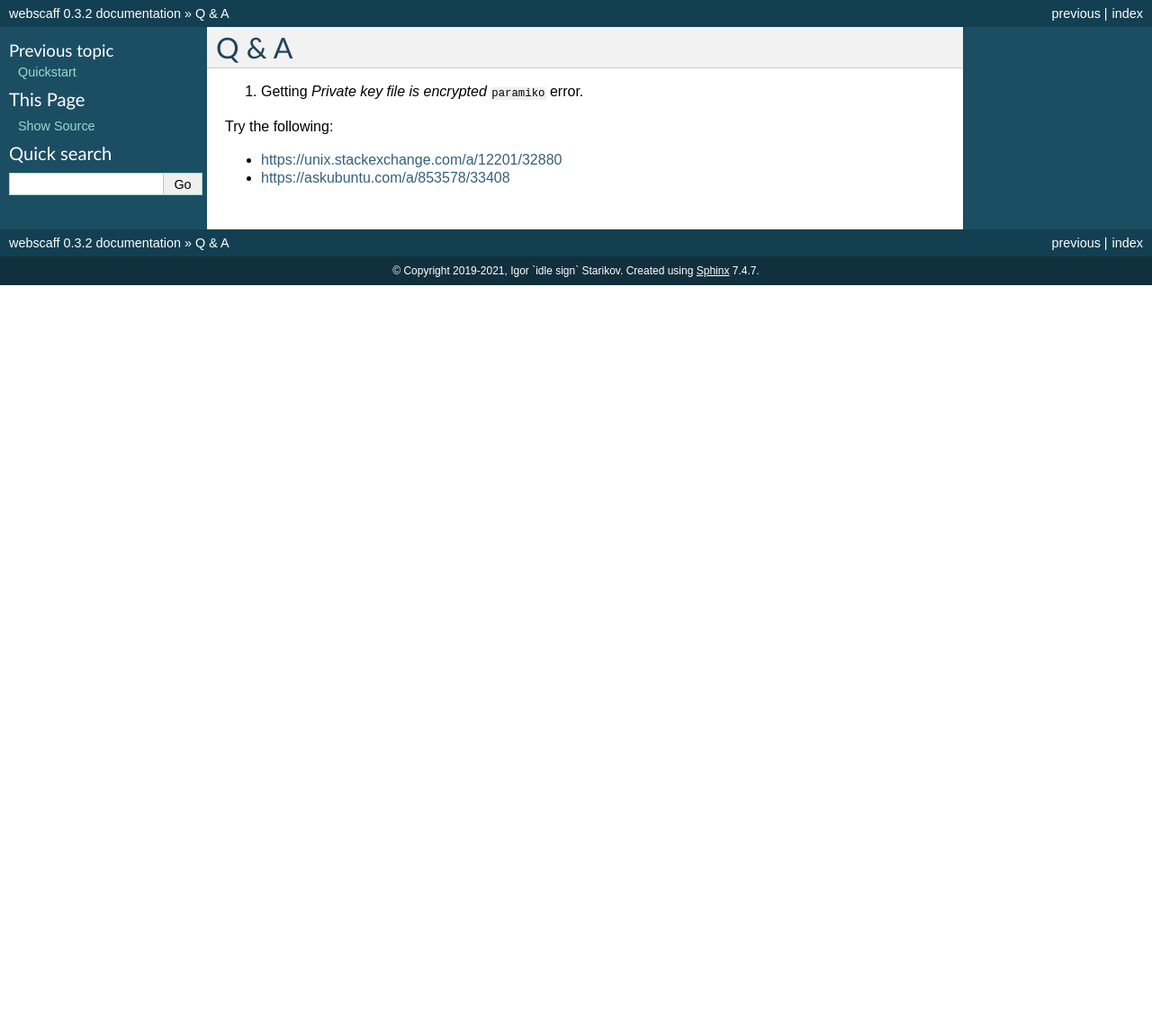
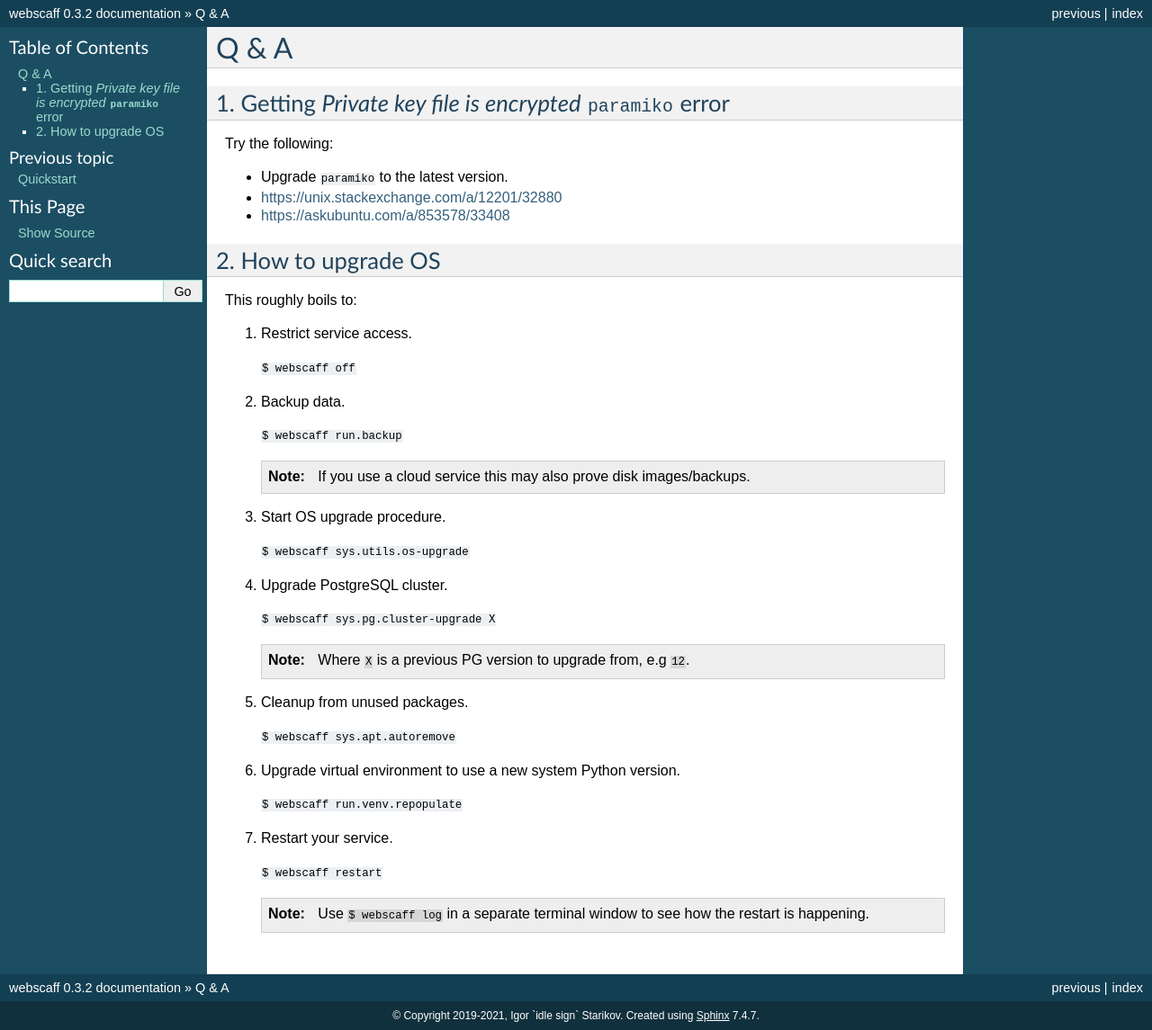
Before and after one commit to idlesign/webscaff, a Sphinx documentation site: the page built from docs/source/faq.rst, in a window 1280 px wide. Shown: the whole page at 90% size. Built offline with Sphinx 7.4.7, drawn with Linux system fonts in a browser that asks for light colours; before the commit the page ends 900 px from its top, so only the background shows below that.

Commit message:
Update FAQ.

```diff
--- a/docs/source/faq.rst
+++ b/docs/source/faq.rst
@@ -2,9 +2,50 @@ Q & A
 =====
 
 
-1. Getting *Private key file is encrypted* ``paramiko`` error.
+1. Getting *Private key file is encrypted* ``paramiko`` error
+~~~~~~~~~~~~~~~~~~~~~~~~~~~~~~~~~~~~~~~~~~~~~~~~~~~~~~~~~~~~~
 
 Try the following:
 
+* Upgrade ``paramiko`` to the latest version.
 * https://unix.stackexchange.com/a/12201/32880
 * https://askubuntu.com/a/853578/33408
+
+2. How to upgrade OS
+~~~~~~~~~~~~~~~~~~~~
+
+This roughly boils to:
+
+1. Restrict service access.
+
+   ``$ webscaff off``
+
+2. Backup data.
+
+   ``$ webscaff run.backup``
+
+   .. note:: If you use a cloud service this may also prove disk images/backups.
+
+3. Start OS upgrade procedure.
+
+   ``$ webscaff sys.utils.os-upgrade``
+
+4. Upgrade PostgreSQL cluster.
+
+   ``$ webscaff sys.pg.cluster-upgrade X``
+
+   .. note:: Where ``X`` is a previous PG version to upgrade from, e.g ``12``.
+
+5. Cleanup from unused packages.
+
+   ``$ webscaff sys.apt.autoremove``
+
+6. Upgrade virtual environment to use a new system Python version.
+
+   ``$ webscaff run.venv.repopulate``
+
+7. Restart your service.
+
+   ``$ webscaff restart``
+
+   .. note:: Use ``$ webscaff log`` in a separate terminal window to see how the restart is happening.
```
